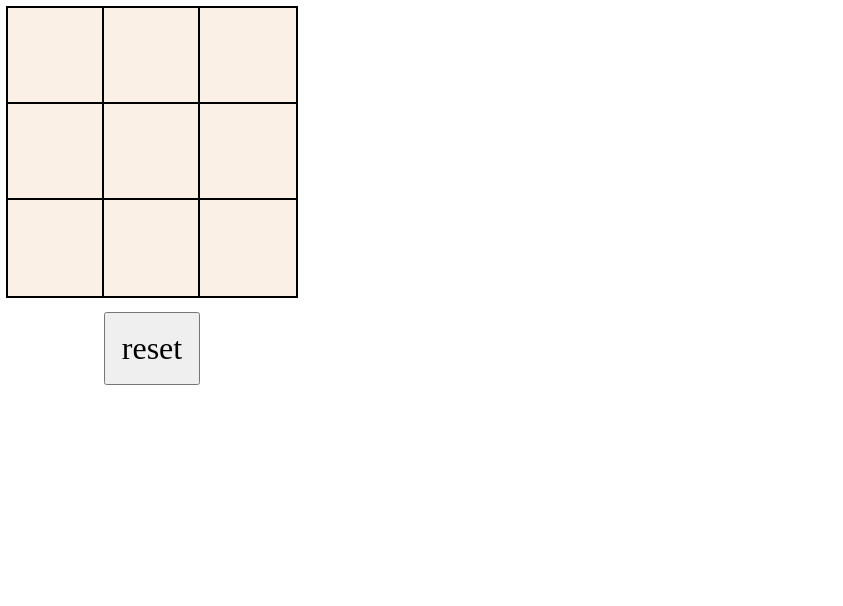
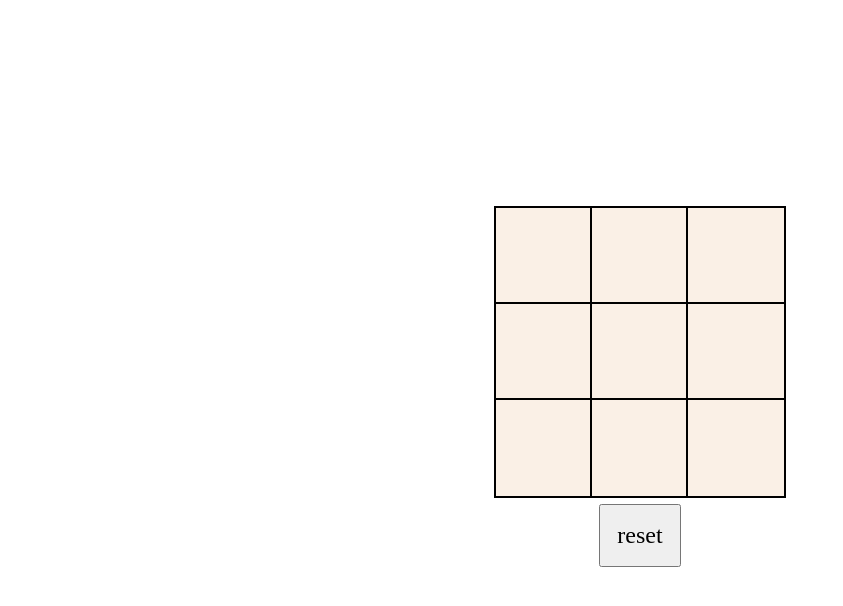
Before and after one commit to d-atienza/react-tic-tac-toe, a React (Vite) app: page / in a window 1280 px wide. Shown: the top 606 px of the page, without its empty margins (0-843 px from the left). Built offline with nearby package versions, Linux system fonts and the light colour scheme.

Commit message:
amended css so game grid is centered

```diff
--- a/src/App.jsx
+++ b/src/App.jsx
@@ -78,14 +78,13 @@ function App() {
   }
 
   function handleClickCell(index) {
-    const copyOfBoardState = [...boardState];
+    const copyOfBoardState = [...boardState]; // shallow copy the current array of the board state
 
-    if (copyOfBoardState[index] == null) {
+    if (copyOfBoardState[index] === null) {
       copyOfBoardState[index] = whoseTurnIsIt();
-      setBoardState(copyOfBoardState);
+      setBoardState(copyOfBoardState); // update state with copy of array if the cell is null
     } else {
       console.log(index, " is not null");
-      return boardState;
     }
   }
 
--- a/src/index.css
+++ b/src/index.css
@@ -1,6 +1,9 @@
 
 .gameContainer {
-  width: fit-content;
+  display:grid;
+  justify-content: center;
+  align-items: center;
+  padding:25vh;
 }
 
 .gameGrid {
@@ -24,13 +27,12 @@
 
 button {
   font: inherit;
-  font-size: 2rem;
+  font-size: 1.50rem;
   padding: 1rem;
-  margin-top: 1rem;
+  margin: 0.5rem;
 }
 
 .resetButton {
-  display: flex;
-  justify-content: center;
-  align-items: center;
+  display: grid;
+  justify-content:center;
 }
```
